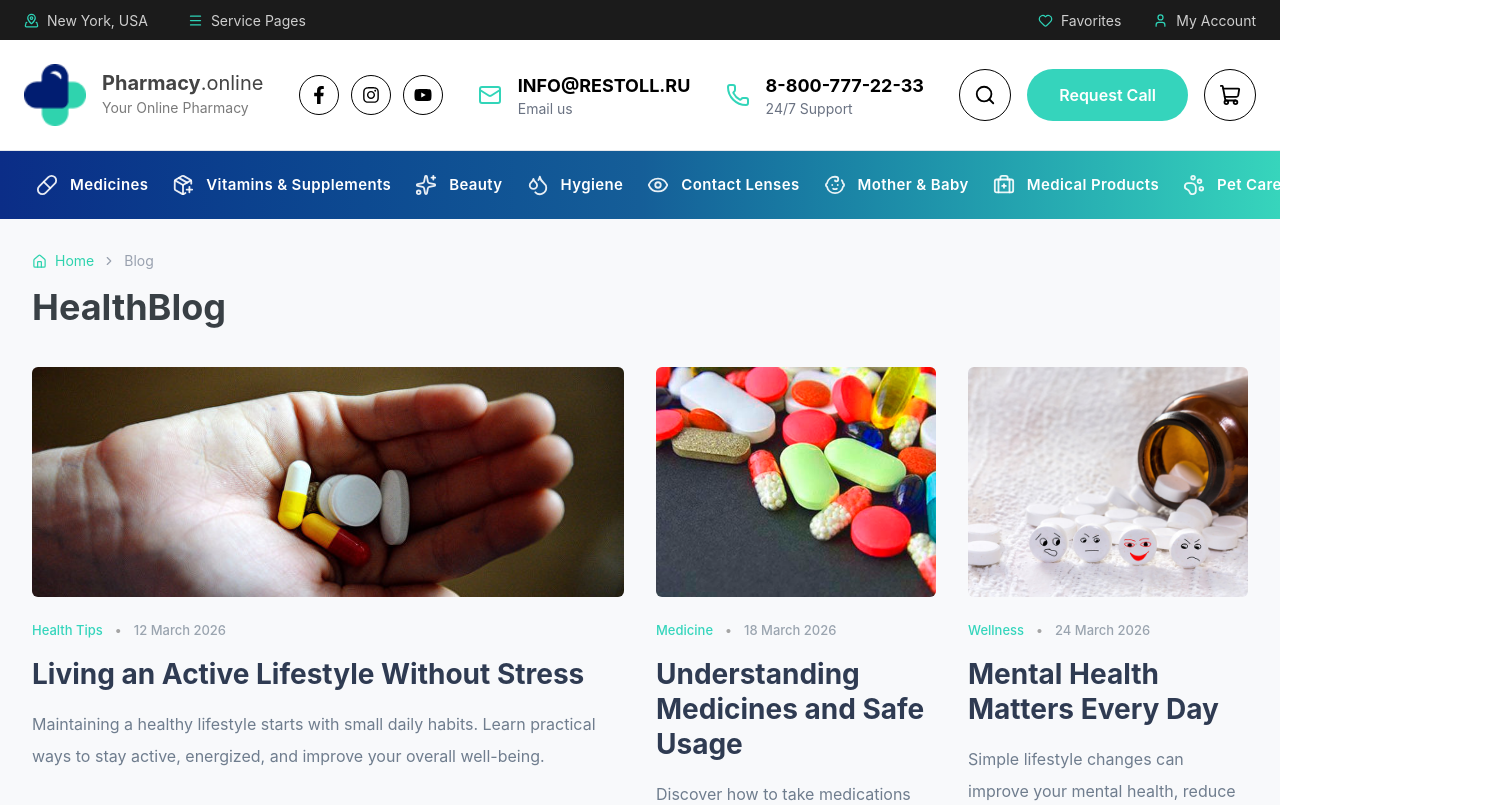
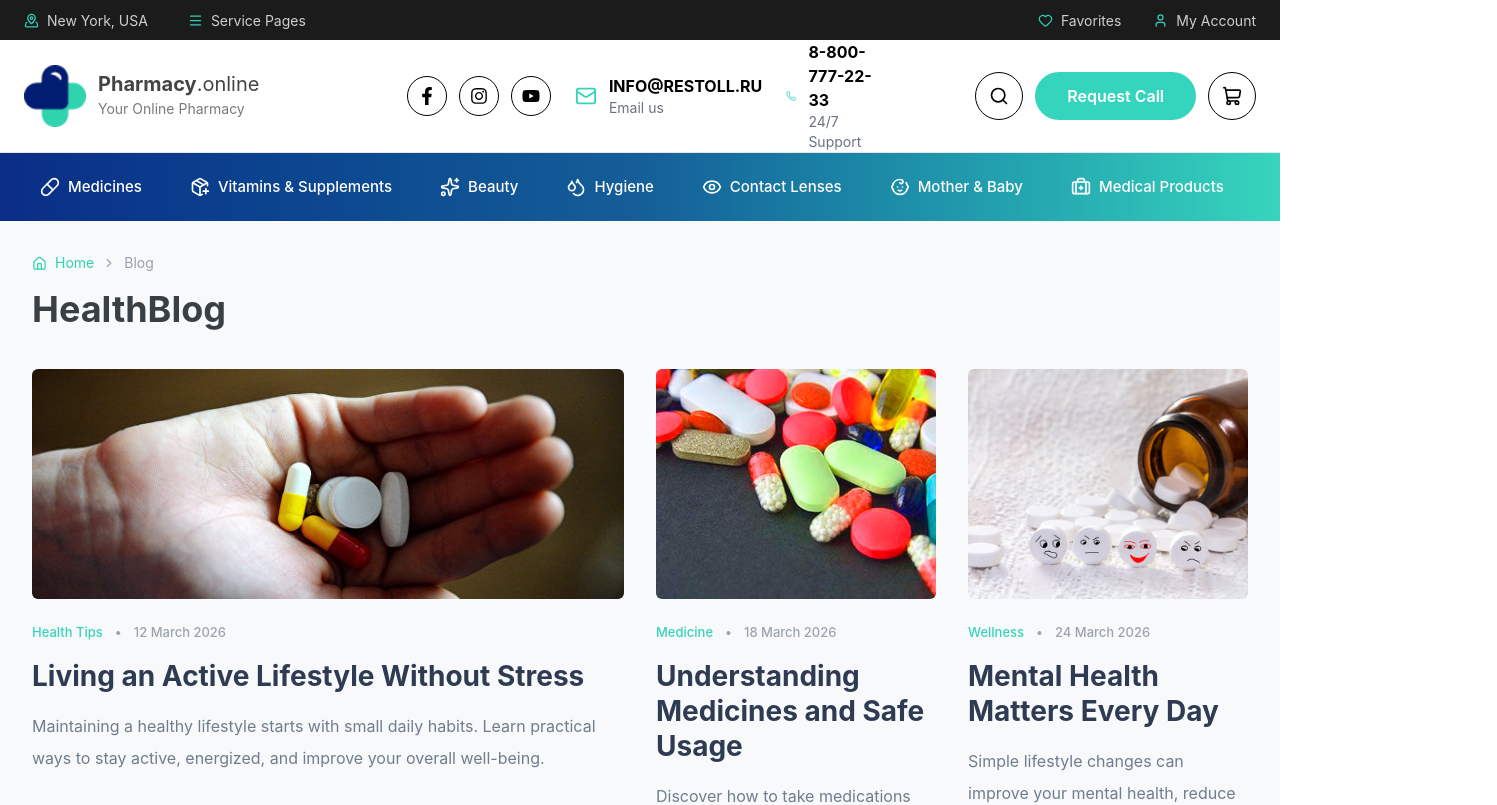
Before and after one commit to LakshmiNarayana09/Anteka, a React (Vite) app: page /blog in a window 1280 px wide. Shown: the top 805 px of the page, 1497 px wide, since content can reach past the window. Built offline with nearby package versions, Linux system fonts and the light colour scheme.

Commit message:
Header Updated

```diff
--- a/src/components/navbar/Navbar.jsx
+++ b/src/components/navbar/Navbar.jsx
@@ -83,12 +83,9 @@ function Navbar() {
   return (
     <header className="w-full font-sans">
 
-
         <div className="hidden lg:flex h-10 bg-[#1b1b1b] text-white text-[14px]">
 
           <div className="max-w-[1440px] mx-auto w-full flex justify-between items-center px-6">
-
-
 
             <div className="flex items-center gap-10">
 
@@ -119,8 +116,6 @@ function Navbar() {
               </div>
 
             </div>
-
-
 
             <div className="flex items-center gap-8">
 
@@ -159,15 +154,18 @@ function Navbar() {
         </div>
 
 
-
         <div className="bg-white border-b border-gray-200">
 
-        <div className="max-w-[1440px] mx-auto px-6">
+          <div className="max-w-[1440px] mx-auto px-4 lg:px-6">
 
-          <div className="h-[110px] flex items-center justify-between">
+            <div className="min-h-[110px] flex items-center">
 
 
-            <div className="flex items-center gap-4 cursor-pointer" onClick={() => navigate("/")}>
+              <div className="flex-1 flex items-center">
+                <div
+                  className="flex items-center gap-3 cursor-pointer"
+                  onClick={() => navigate("/")}
+                >
                   <img
                     src={logo}
                     alt="Pharmacy Online"
@@ -176,7 +174,8 @@ function Navbar() {
 
                   <div>
                     <h1 className="text-[20px] font-bold text-[#444444] leading-none">
-                    Pharmacy<span className="font-normal">.online</span>
+                      Pharmacy
+                      <span className="font-normal">.online</span>
                     </h1>
 
                     <p className="text-[14px] text-[#7A7A7A] mt-1">
@@ -184,14 +183,16 @@ function Navbar() {
                     </p>
                   </div>
                 </div>
+              </div>
 
+              <div className="hidden lg:flex flex-1 items-center justify-center gap-6">
 
 
                 <div className="hidden xl:flex items-center gap-3">
                   {[FaFacebookF, FaInstagram, FaYoutube].map((Icon, index) => (
                     <div
                       key={index}
-                    className="w-10 h-10 rounded-full border flex items-center justify-center hover:bg-[#34d4bc] hover:text-white duration-300 cursor-pointer"
+                      className="w-10 h-10 rounded-full border flex items-center justify-center hover:bg-[#34D4BC] hover:text-white duration-300 cursor-pointer"
                     >
                       <Icon size={18} />
                     </div>
@@ -199,107 +200,78 @@ function Navbar() {
                 </div>
 
 
-
-            <div className="hidden lg:flex items-center gap-4">
-
+                <div className="hidden xl:flex items-center gap-3">
                   <Mail
-                size={24}
+                    size={22}
                     className="text-[#32D5B9]"
                   />
 
                   <div>
-
-                <h3 className="font-bold text-[18px]">
-
+                    <h3 className="font-bold text-[16px]">
                       INFO@RESTOLL.RU
-
                     </h3>
 
                     <p className="text-gray-500 text-sm">
+                      Email us
+                    </p>
+                  </div>
+                </div>
 
-                  Email us
 
+                <div className="flex items-center gap-3">
+                  <Phone
+                    size={22}
+                    className="text-[#32D5B9]"
+                  />
+
+                  <div>
+                    <h3 className="font-bold text-[16px]">
+                      8-800-777-22-33
+                    </h3>
+
+                    <p className="text-gray-500 text-sm">
+                      24/7 Support
                     </p>
+                  </div>
+                </div>
 
+
+                <div className="hidden 2xl:flex items-center gap-3">
+                  <Phone
+                    size={22}
+                    className="text-[#32D5B9]"
+                  />
+
+                  <div>
+                    <h3 className="font-bold text-[16px]">
+                      (800) 223-34-03
+                    </h3>
+
+                    <p className="text-gray-500 text-sm">
+                      Online Pharmacy
+                    </p>
+                  </div>
                 </div>
 
               </div>
 
 
+              <div className="flex-1 flex items-center justify-end gap-3">
 
-            <div className="hidden md:flex items-center gap-4">
-
-              <Phone
-                size={24}
-                className="text-[#32D5B9]"
-              />
-
-              <div>
-
-                <h3 className="font-bold text-[18px]">
-
-                  8-800-777-22-33
-
-                </h3>
-
-                <p className="text-gray-500 text-sm">
-
-                  24/7 Support
-
-                </p>
-
-              </div>
-
-            </div>
-
-
-
-            <div className="hidden 2xl:flex items-center gap-4">
-
-              <Phone
-                size={24}
-                className="text-[#32D5B9]"
-              />
-
-              <div>
-
-                <h3 className="font-bold text-[18px]">
-
-                  (800) 223-34-03
-
-                </h3>
-
-                <p className="text-gray-500 text-sm">
-
-                  Online Pharmacy
-
-                </p>
-
-              </div>
-
-            </div>
-
-
-
-            <div className="flex items-center gap-4">
-
-
-
-                <button className="hidden lg:flex w-[52px] h-[52px] rounded-full border items-center justify-center hover:bg-[#34D4BC] hover:text-white duration-300">
-                    <Search size={22} />
+                <button className="hidden lg:flex w-12 h-12 rounded-full border items-center justify-center hover:bg-[#34D4BC] hover:text-white duration-300">
+                  <Search size={20} />
                 </button>
 
-                <button className="hidden md:flex px-8 h-[52px] rounded-full bg-[#35D4BC] text-white font-semibold hover:bg-[#28c3ab] duration-300 items-center">
+                <button className="hidden lg:flex h-12 px-5 xl:px-8 rounded-full bg-[#35D4BC] text-white font-semibold hover:bg-[#28c3ab] duration-300 items-center">
                   Request Call
                 </button>
 
                 <button
                   onClick={() => navigate("/cart")}
-                  className="hidden lg:flex w-[52px] h-[52px] rounded-full border items-center justify-center hover:bg-[#34D4BC] hover:text-white duration-300">
-                    <ShoppingCart size={22} />
+                  className="hidden lg:flex w-12 h-12 rounded-full border items-center justify-center hover:bg-[#34D4BC] hover:text-white duration-300"
+                >
+                  <ShoppingCart size={20} />
                 </button>
-
-
 
                 <button
                   onClick={() => setMenuOpen(!menuOpen)}
@@ -313,8 +285,8 @@ function Navbar() {
             </div>
 
           </div>
+        </div>
 
-      </div>
 
 
 
@@ -326,10 +298,22 @@ function Navbar() {
             to-[#37D5BC]
           "
         >
-        <div className="max-w-[1440px] mx-auto px-6">
+          <div className="max-w-[1440px] mx-auto px-4 lg:px-6">
 
-            <nav className="h-[68px] hidden lg:flex items-center justify-between">
+            <nav className="hidden lg:flex h-[68px] items-center">
 
+              <div
+                className="
+                  flex
+                  items-center
+                  gap-2
+                  xl:gap-4
+                  w-full
+                  overflow-x-auto
+                  whitespace-nowrap
+                  scrollbar-hide
+                "
+              >
                 {navItems.map((item, index) => {
                   const Icon = item.icon;
 
@@ -338,32 +322,38 @@ function Navbar() {
                       key={index}
                       onClick={() => navigate(item.path)}
                       className="
-                      group
                         flex
                         items-center
-                      gap-3
-                      h-full
+                        gap-2
                         px-3
+                        xl:px-4
+                        py-2
+                        rounded-md
+                        text-white
+                        hover:bg-white/10
                         transition-all
                         duration-300
+                        shrink-0
                       "
                     >
                       <Icon
-                      size={22}
-                      className="text-white/90 group-hover:scale-110 transition-transform"
+                        size={20}
+                        className="text-white"
                       />
 
-                    <span className="text-white text-[15px] font-semibold whitespace-nowrap tracking-wide">
+                      <span className="text-[14px] xl:text-[15px] font-medium">
                         {item.title}
                       </span>
                     </button>
                   );
                 })}
+              </div>
+
             </nav>
 
           </div>
           {menuOpen && (
-            <div className="xl:hidden bg-white shadow-xl border-t">
+              <div className="lg:hidden bg-white shadow-xl border-t">
 
                   <div className="px-6 py-6">
 
--- a/src/index.css
+++ b/src/index.css
@@ -1 +1,13 @@
-@import "tailwindcss"
+@import "tailwindcss";
+
+.scrollbar-hide::-webkit-scrollbar {
+  display: none;
+}
+
+.scrollbar-hide {
+  scrollbar-width: none;
+}
+
+.scrollbar-hide {
+  -ms-overflow-style: none;
+}
```
Lines whose indentation alone changed are shown as unchanged.
